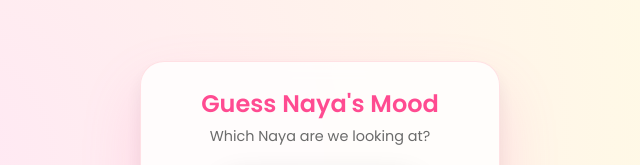
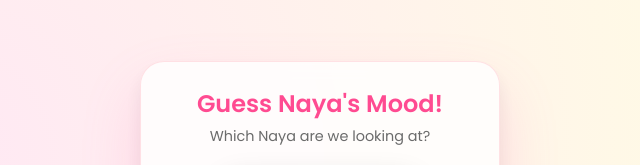
Before and after one commit to product-jam-2026/Efrat_ex1, a website built with Vite: page index.html in a window 1280 px wide. Shown: the top 165 px of the page, 320-960 px from the left. Built offline with nearby package versions, Linux system fonts and the light colour scheme.

Commit message:
Update – improved version with latest changes

```diff
--- a/index.html
+++ b/index.html
@@ -96,7 +96,7 @@
 <body>
   <main class="card">
     <header class="header">
-      <h1 class="title">Guess Naya's Mood</h1>
+      <h1 class="title">Guess Naya's Mood!</h1>
       <p class="subtitle">Which Naya are we looking at?</p>
     </header>
 
```
